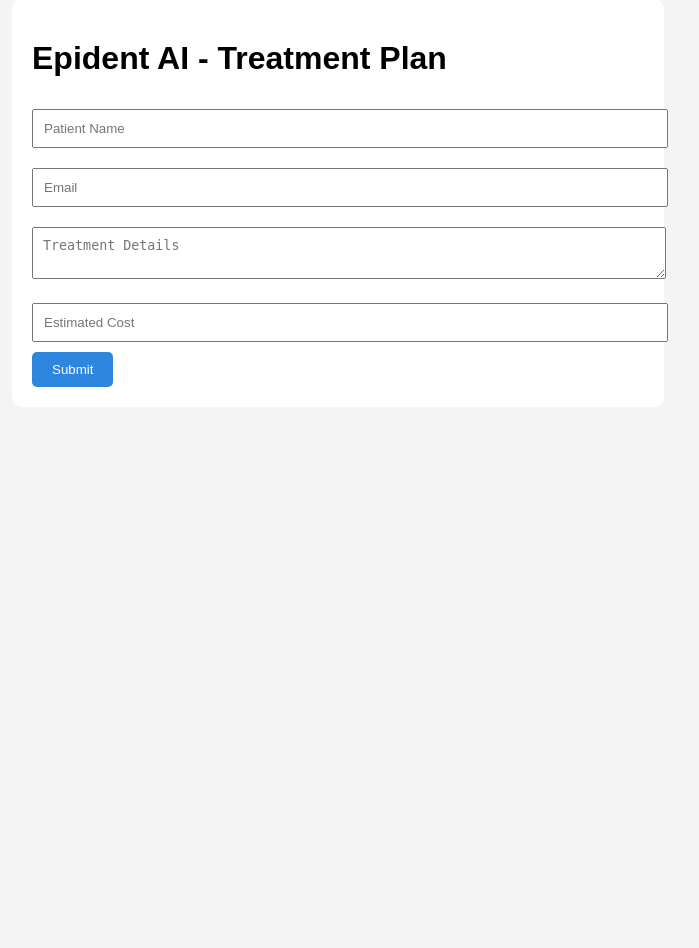
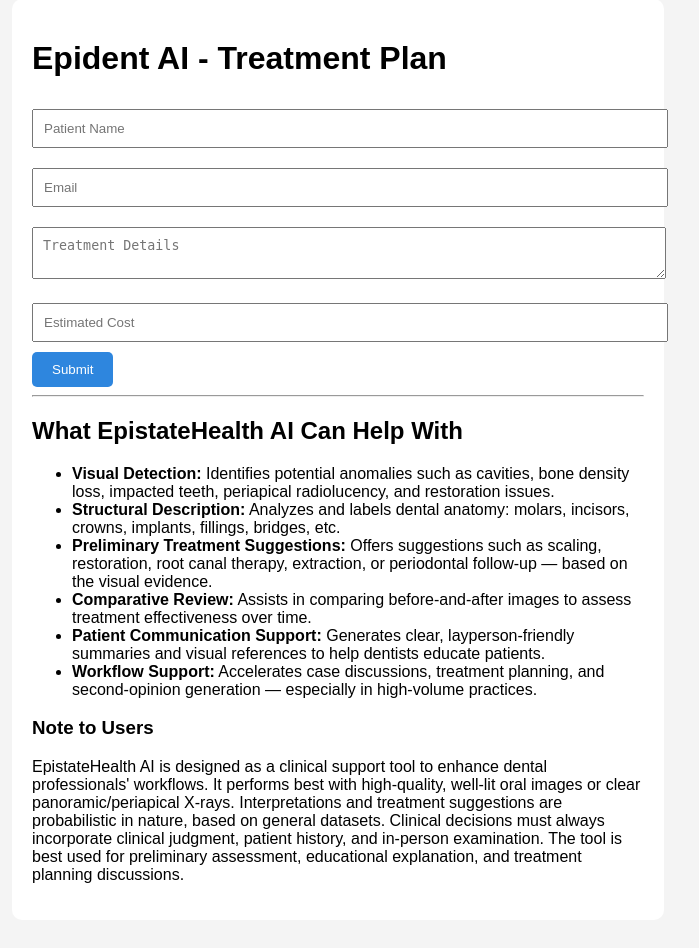
Before and after one commit to Balajiepistate/EpistateHealthAI, a Flask app: page / in a window 1280 px wide. Shown: the part 29-977 px from the top of the page, without its empty margins (302-1001 px from the left). Before the commit the page ends 416 px from the top, so only its background shows below. Run offline with Flask 3, Linux system fonts and the light colour scheme.

Commit message:
Update index.html

```diff
--- a/templates/index.html
+++ b/templates/index.html
@@ -1,22 +1,12 @@
-
 <!DOCTYPE html>
 <html>
 <head>
-    <title>Epident AI - Dental Assistant</title>
+    <title>Epident AI - Treatment Plan</title>
     <link rel="stylesheet" href="{{ url_for('static', filename='css/style.css') }}">
 </head>
 <body>
     <div class="container">
         <h1>Epident AI - Treatment Plan</h1>
-        {% with messages = get_flashed_messages(with_categories=true) %}
-          {% if messages %}
-            <ul class="flashes">
-            {% for category, message in messages %}
-              <li class="{{ category }}">{{ message }}</li>
-            {% endfor %}
-            </ul>
-          {% endif %}
-        {% endwith %}
         <form action="/submit" method="POST">
             <input type="text" name="name" placeholder="Patient Name" required><br>
             <input type="email" name="email" placeholder="Email" required><br>
@@ -24,6 +14,28 @@
             <input type="number" name="cost" placeholder="Estimated Cost" required><br>
             <button type="submit">Submit</button>
         </form>
+
+        <hr>
+
+        <section id="epistatehealth-info">
+            <h2>What EpistateHealth AI Can Help With</h2>
+            <ul>
+                <li><strong>Visual Detection:</strong> Identifies potential anomalies such as cavities, bone density loss, impacted teeth, periapical radiolucency, and restoration issues.</li>
+                <li><strong>Structural Description:</strong> Analyzes and labels dental anatomy: molars, incisors, crowns, implants, fillings, bridges, etc.</li>
+                <li><strong>Preliminary Treatment Suggestions:</strong> Offers suggestions such as scaling, restoration, root canal therapy, extraction, or periodontal follow-up — based on the visual evidence.</li>
+                <li><strong>Comparative Review:</strong> Assists in comparing before-and-after images to assess treatment effectiveness over time.</li>
+                <li><strong>Patient Communication Support:</strong> Generates clear, layperson-friendly summaries and visual references to help dentists educate patients.</li>
+                <li><strong>Workflow Support:</strong> Accelerates case discussions, treatment planning, and second-opinion generation — especially in high-volume practices.</li>
+            </ul>
+            <h3>Note to Users</h3>
+            <p>
+                EpistateHealth AI is designed as a clinical support tool to enhance dental professionals' workflows.
+                It performs best with high-quality, well-lit oral images or clear panoramic/periapical X-rays.
+                Interpretations and treatment suggestions are probabilistic in nature, based on general datasets.
+                Clinical decisions must always incorporate clinical judgment, patient history, and in-person examination.
+                The tool is best used for preliminary assessment, educational explanation, and treatment planning discussions.
+            </p>
+        </section>
     </div>
 </body>
 </html>
```
